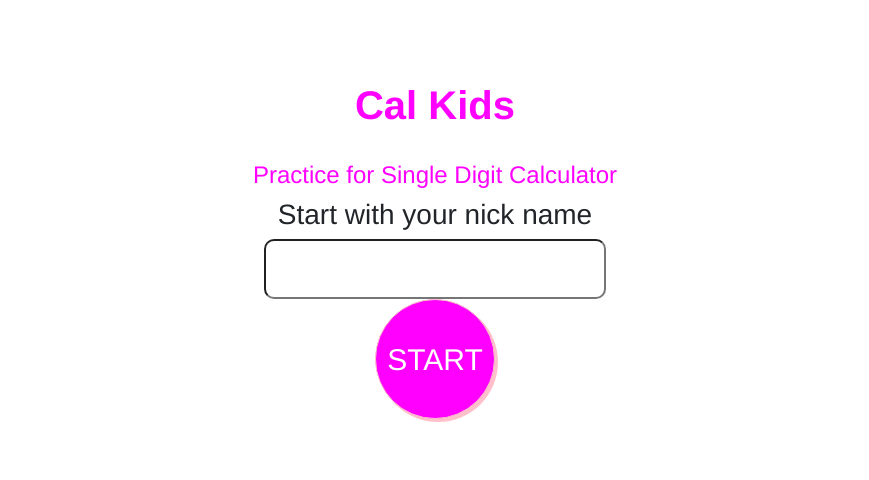
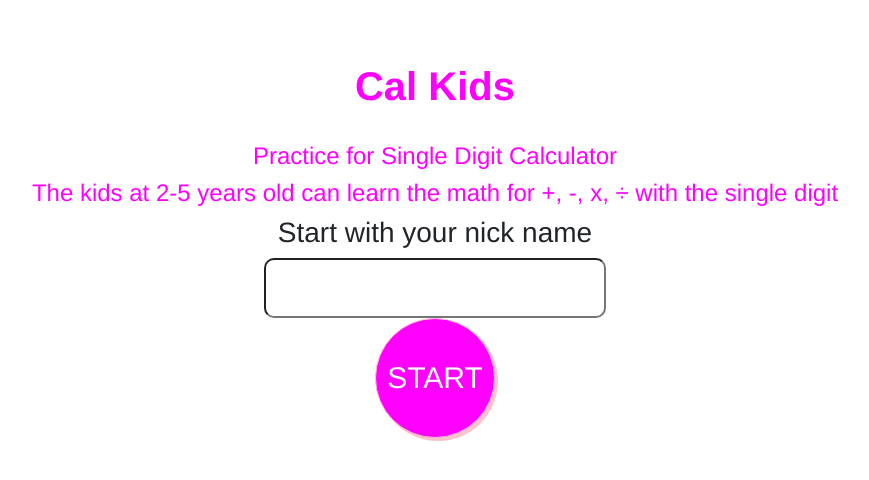
Before and after one commit to gadenahi/cal-kids, a React (Create React App) app: page / in a window 1280 px wide. Shown: the top 480 px of the page, without its empty margins (205-1074 px from the left). Built offline with nearby package versions, Linux system fonts and the light colour scheme.

Commit message:
added explanation and readme

```diff
--- a/src/components/js/Landing.js
+++ b/src/components/js/Landing.js
@@ -17,6 +17,7 @@ function Landing() {
   const Input = ({ label, register, required }) => (
     <>
       <h4>Practice for Single Digit Calculator</h4>
+      <h4>The kids at 2-5 years old can learn the math for +, -, x, ÷ with the single digit</h4>
       <h3>Start with your nick name</h3>
       <input name={label} ref={register({ required })} />
     </>
@@ -35,7 +36,7 @@ function Landing() {
         </Typist>
         <form onSubmit={handleSubmit(onSubmit)}>
           <div>
-            <Input label="Name" register={register} required />
+            <Input label="Name" register={register} />
           </div>
           <div>
             <input className="submit-button" type="submit" value="START" />
```
Also changed, not shown: 1 other file (tests, documents, lock files or other folders).
